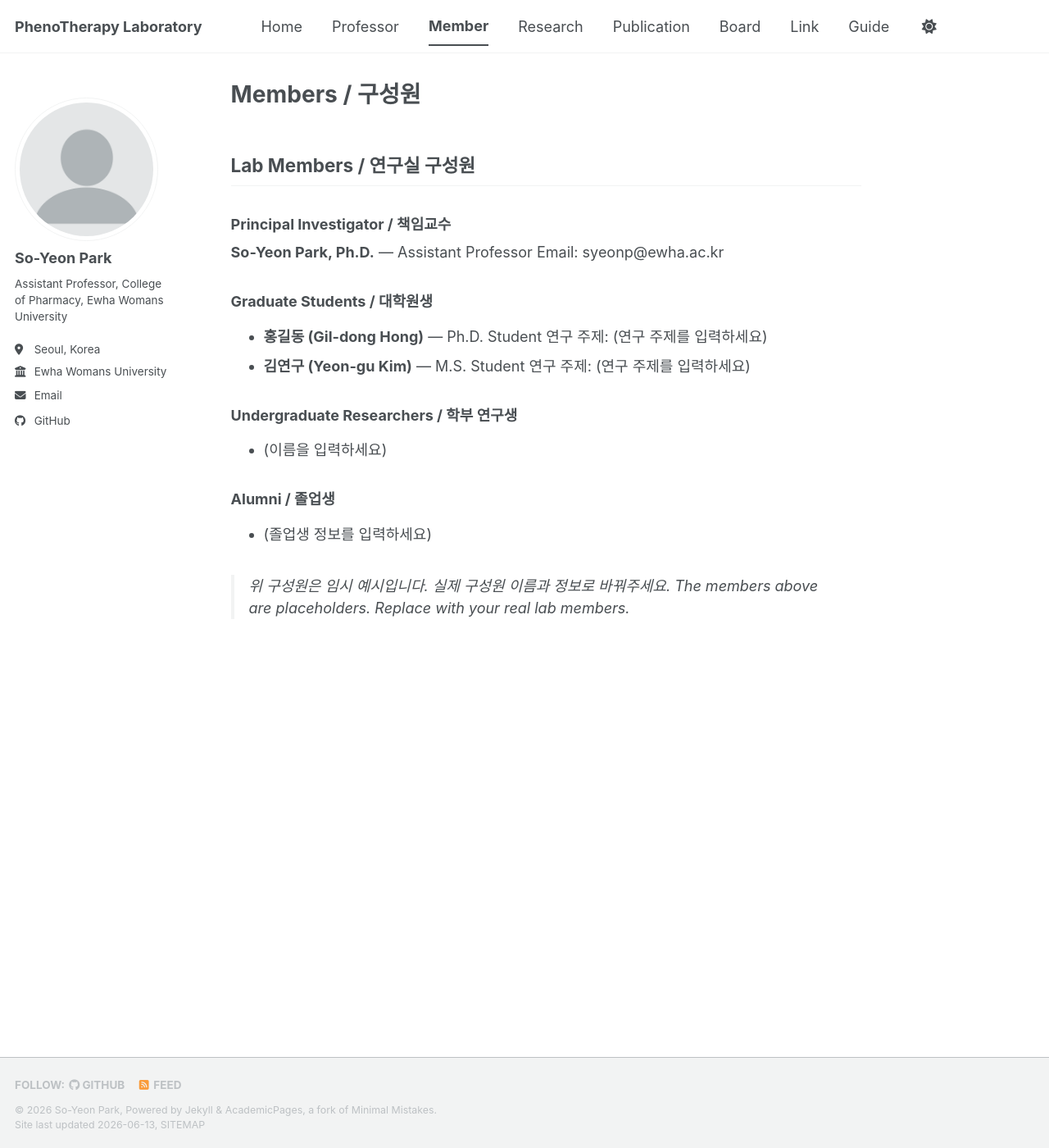
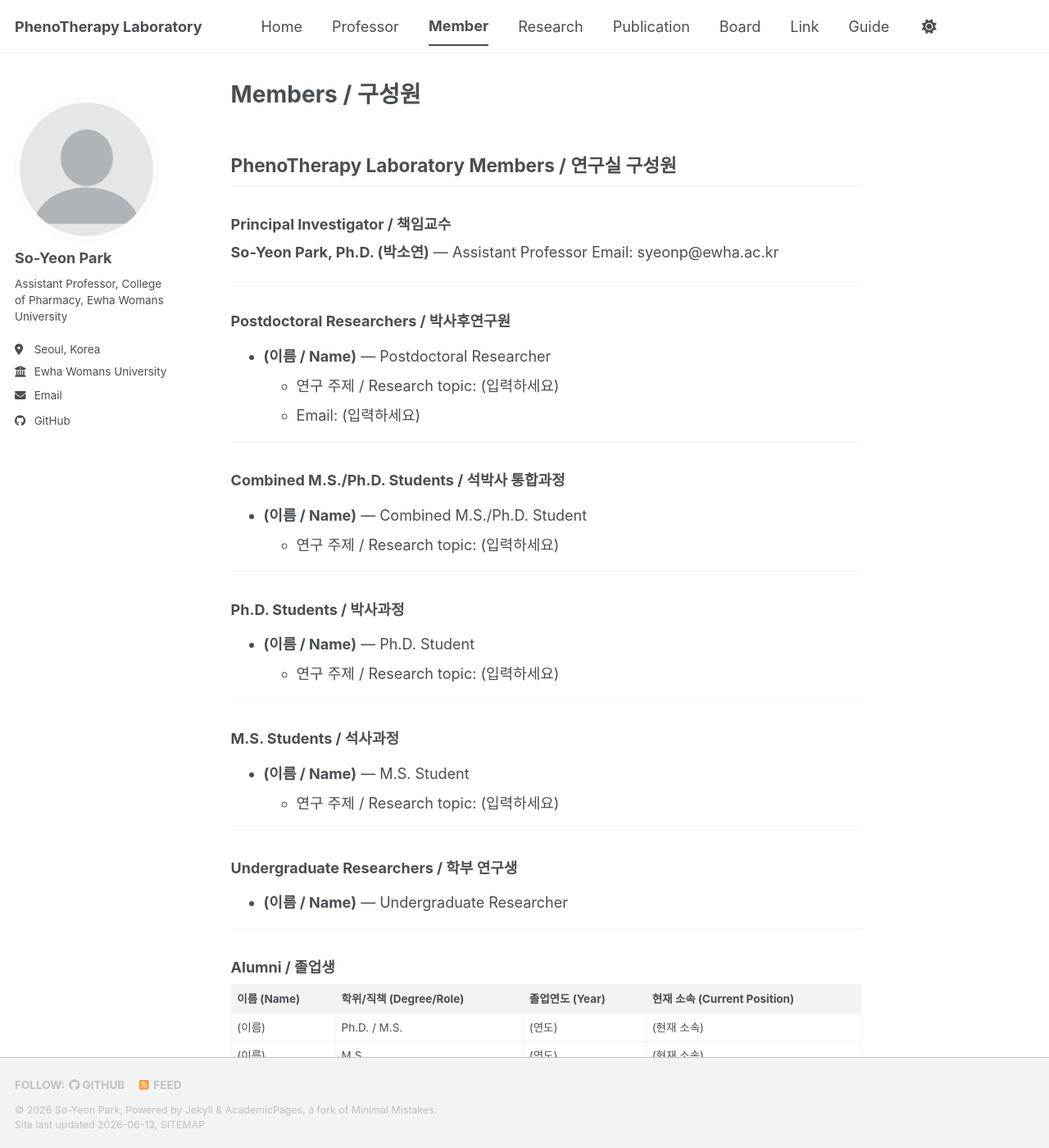
Before and after one commit to PhenoTherapy/phenotherapy.github.io, a Jekyll site: the page built from _pages/member.md, in a window 1280 px wide and 1400 px high. Shown: the whole window at 82% size. Built offline with Jekyll 4.4.1, drawn with Linux system fonts in a browser that asks for light colours; a script bundle is joined from its source files by our own code; library files that are not in the unit come from our copies.

Commit message:
Update member.md

```diff
--- a/_pages/member.md
+++ b/_pages/member.md
@@ -4,27 +4,56 @@ title: "Members / 구성원"
 author_profile: true
 ---
 
-## Lab Members / 연구실 구성원
+## PhenoTherapy Laboratory Members / 연구실 구성원
 
 ### Principal Investigator / 책임교수
 
-**So-Yeon Park, Ph.D.** — Assistant Professor
+**So-Yeon Park, Ph.D. (박소연)** — Assistant Professor
 Email: syeonp@ewha.ac.kr
 
-### Graduate Students / 대학원생
+---
 
-- **홍길동 (Gil-dong Hong)** — Ph.D. Student
-  연구 주제: (연구 주제를 입력하세요)
-- **김연구 (Yeon-gu Kim)** — M.S. Student
-  연구 주제: (연구 주제를 입력하세요)
+### Postdoctoral Researchers / 박사후연구원
+
+- **(이름 / Name)** — Postdoctoral Researcher
+  - 연구 주제 / Research topic: (입력하세요)
+  - Email: (입력하세요)
+
+---
+
+### Combined M.S./Ph.D. Students / 석박사 통합과정
+
+- **(이름 / Name)** — Combined M.S./Ph.D. Student
+  - 연구 주제 / Research topic: (입력하세요)
+
+---
+
+### Ph.D. Students / 박사과정
+
+- **(이름 / Name)** — Ph.D. Student
+  - 연구 주제 / Research topic: (입력하세요)
+
+---
+
+### M.S. Students / 석사과정
+
+- **(이름 / Name)** — M.S. Student
+  - 연구 주제 / Research topic: (입력하세요)
+
+---
 
 ### Undergraduate Researchers / 학부 연구생
 
-- (이름을 입력하세요)
+- **(이름 / Name)** — Undergraduate Researcher
+
+---
 
 ### Alumni / 졸업생
 
-- (졸업생 정보를 입력하세요)
+| 이름 (Name) | 학위/직책 (Degree/Role) | 졸업연도 (Year) | 현재 소속 (Current Position) |
+|---|---|---|---|
+| (이름) | Ph.D. / M.S. | (연도) | (현재 소속) |
+| (이름) | M.S. | (연도) | (현재 소속) |
 
-> 위 구성원은 임시 예시입니다. 실제 구성원 이름과 정보로 바꿔주세요.
-> The members above are placeholders. Replace with your real lab members.
+> 위 구성원은 모두 임시 예시입니다. 실제 구성원 이름·연구주제·이메일로 바꿔주세요.
+> 각 항목은 `-` 로 시작하는 줄을 복사해서 인원수만큼 늘리면 됩니다.
```
